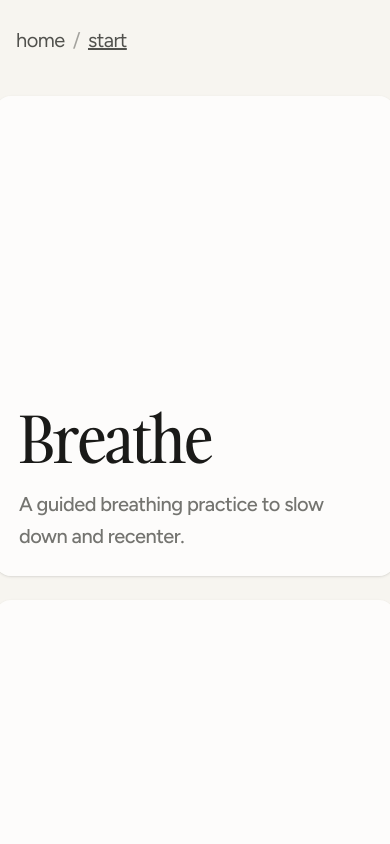
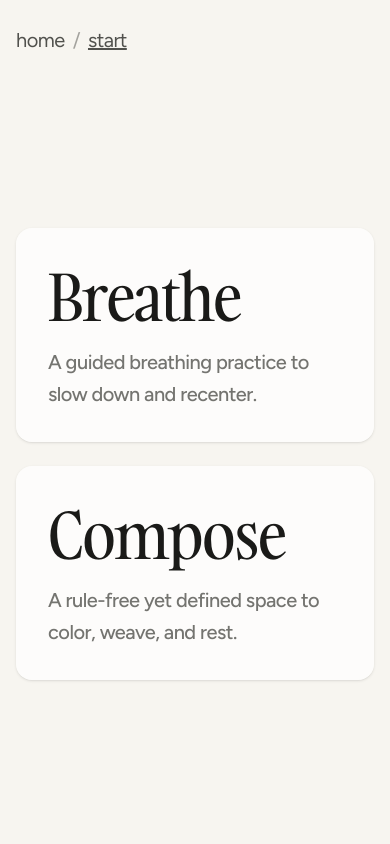
Before and after one commit to ana-demags/asoftreset, a Next.js app: page /start in a window 390 px wide. Shown: the top 844 px of the page. Built offline with nearby package versions, Linux system fonts and the light colour scheme.

Commit message:
Add card padding variables and update layout styles for responsiveness

```diff
--- a/app/globals.css
+++ b/app/globals.css
@@ -27,6 +27,13 @@
   --text-small: 1rem; /* 16px */
   --tracking-heading-2: -0.03em; /* tight for H2 */
   --tracking-body: -0.025em; /* tracking-tight for body (Figtree) */
+  /* Start page card padding: mobile first, then sm and up. Increase values to add more padding. */
+  --card-padding: 2rem;   /* 32px on mobile */
+}
+@media (min-width: 640px) {
+  :root {
+    --card-padding: 2.5rem; /* 40px on desktop */
+  }
 }
 
 @theme inline {
@@ -70,6 +77,16 @@ h1 {
   font-size: var(--text-heading-1);
   line-height: var(--leading-tight);
 }
+/* Start page card padding (Breathe / Compose). Increase values here to add more padding. */
+.card-padding {
+  padding: var(--card-padding, 1.5rem);
+}
+@media (min-width: 640px) {
+  .card-padding {
+    padding: var(--card-padding, 2.5rem);
+  }
+}
+
 /* Ensure headings inside buttons (e.g. start page cards) stay dark and large */
 button h1,
 button h2,
--- a/app/page.tsx
+++ b/app/page.tsx
@@ -9,7 +9,7 @@ export default function Home() {
   return (
     <div className="h-screen w-full relative overflow-hidden" style={{ backgroundColor: 'var(--background)' }}>
       <div
-        className="absolute bottom-0 left-1/2 -translate-x-1/2 w-fit bg-white rounded-tl-[56px] rounded-tr-[56px] shadow-sm flex flex-col items-center gap-10 pt-20 pb-40 px-24 page-enter"
+        className="absolute bottom-0 left-1/2 -translate-x-1/2 w-[calc(100%_-_48px)] sm:w-fit bg-white rounded-tl-[32px] rounded-tr-[32px] sm:rounded-tl-[56px] sm:rounded-tr-[56px] shadow-sm flex flex-col items-center gap-8 sm:gap-10 pt-20 pb-40 px-8 sm:px-24 page-enter"
       >
         <h1
           className="whitespace-nowrap text-center"
@@ -23,7 +23,7 @@ export default function Home() {
           a soft reset
         </h1>
         <p
-          className="text-center max-w-lg"
+          className="text-center sm:max-w-xl"
           style={{
             fontSize: 'var(--text-body)',
             lineHeight: 'var(--leading-body)',
--- a/components/Button.tsx
+++ b/components/Button.tsx
@@ -114,7 +114,7 @@ const Button = forwardRef<HTMLButtonElement, ButtonProps>(function Button(
       <button
         ref={ref}
         type="button"
-        className={`h-[480px] w-[400px] flex flex-col justify-end items-start rounded-2xl p-6 shadow-sm hover:scale-[1.02] hover:shadow-lg motion-reduce:hover:scale-100 motion-reduce:hover:shadow-none ${focusRing} ${baseClass} ${className}`}
+        className={`card-padding min-h-0 w-full flex flex-col justify-end items-start rounded-2xl shadow-sm sm:w-[400px] sm:h-[480px] hover:scale-[1.02] hover:shadow-lg motion-reduce:hover:scale-100 motion-reduce:hover:shadow-none ${focusRing} ${baseClass} ${className}`}
         style={{
           backgroundColor: 'var(--surface-overlay)',
           color: 'var(--text)',
```
